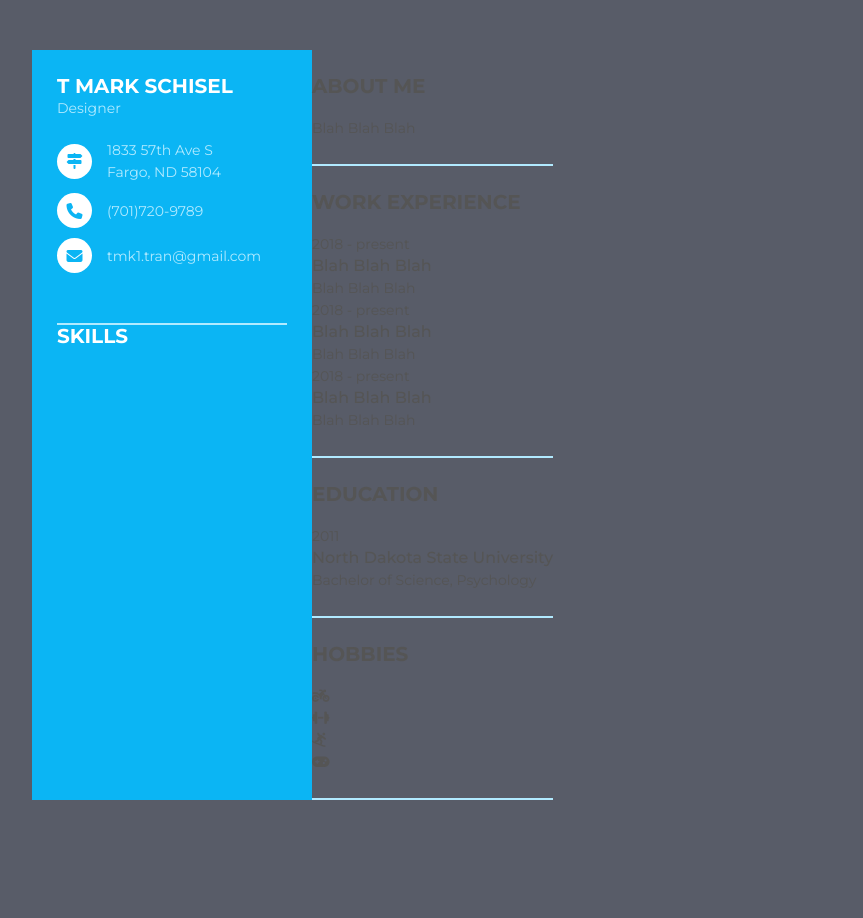
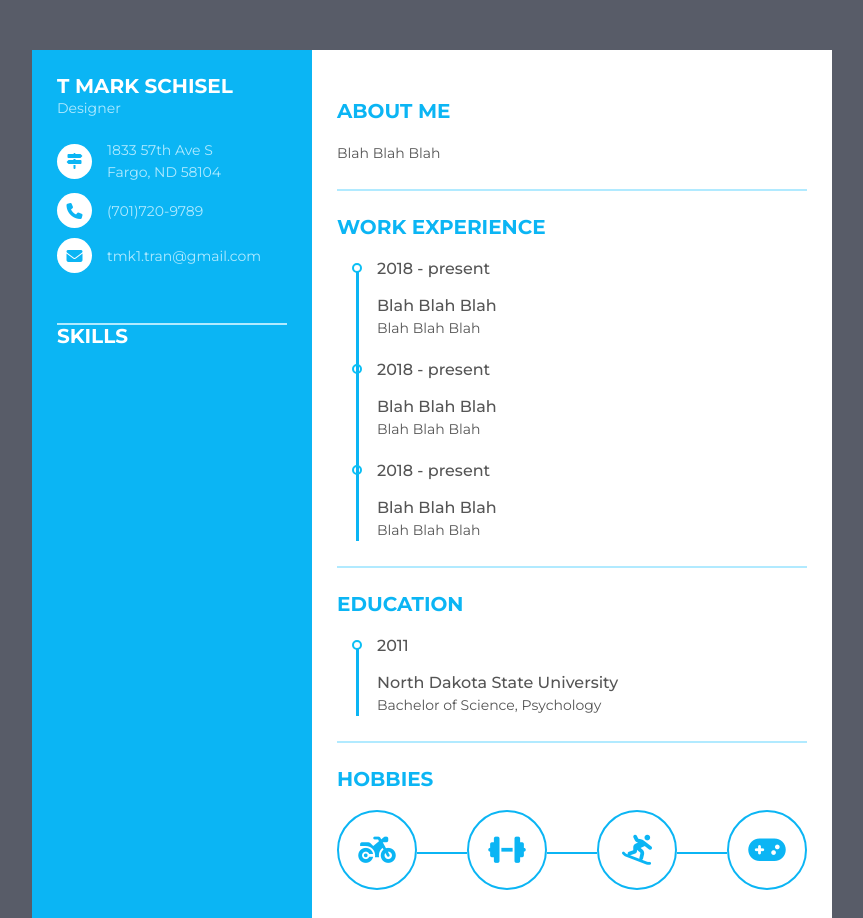
Before and after one commit to tmk-tran/resume-html-pro, a plain HTML site: page index.html in a window 1280 px wide. Shown: the top 918 px of the page, without its empty margins (208-1071 px from the left). Before the commit the page ends 850 px from the top, so only its background shows below. Drawn offline with Linux system fonts and the light colour scheme.

Commit message:
Update style.css

```diff
--- a/style.css
+++ b/style.css
@@ -52,7 +52,7 @@ body{
 }
 
 .resume .resume_left .bold{
-  color:#fff;
+  color: #fff;
 }
 
 .resume .resume_left .regular{
@@ -64,7 +64,8 @@ body{
   border-bottom: 2px solid #b1eaff;
 }
 
-.resume .resume_left .resume_item:last-child{
+.resume .resume_left .resume_item:last-child,
+.resume .resume_right .resume_item:last-child{
   border-bottom: 0px;
 }
 
@@ -89,7 +90,8 @@ body{
   position: relative;
 }
 
-.resume .icon i{
+.resume .icon i,
+.resume .resume_right .resume_hobbies ul li i{
   position: absolute;
   top: 50%;
   left: 50%;
@@ -104,3 +106,97 @@ body{
   color: #b1eaff;
   justify-content: space-between;
 }
+
+.resume .resume_left .resume_skills ul li .skill_name{
+  width: 25%;
+}
+
+.resume .resume_right{
+  width: 520px;
+  background: #fff;
+  padding: 25px;
+}
+
+.resume .resume_right .bold{
+  color: #0bb5f4;
+}
+
+.resume .resume_right .resume_work ul,
+.resume .resume_right .resume_education ul{
+  padding-left: 40px;
+  overflow: hidden;
+}
+
+.resume .resume_right ul li{
+  position: relative;
+}
+
+.resume .resume_right ul li .date{
+  font-size: 16px;
+  font-weight: 500;
+  margin-bottom:15px;
+}
+
+.resume .resume_right ul li .info{
+  margin-bottom: 20px;
+
+}
+
+.resume .resume_right ul li:last-child .info{
+  margin-bottom: 0;
+}
+
+.resume .resume_right .resume_work ul li:before,
+.resume .resume_right .resume_education ul li:before{
+  content: "";
+  position: absolute;
+  top: 5px;
+  left: -25px;
+  width: 6px;
+  height: 6px;
+  border-radius: 50%;
+  border: 2px solid #0bbff4;
+}
+
+.resume .resume_right .resume_work ul li:after,
+.resume .resume_right .resume_education ul li:after{
+  content: "";
+  position: absolute;
+  top: 14px;
+  left: -21px;
+  width: 3px;
+  height: 115px;
+  background: #0bb5f4;
+}
+
+.resume .resume_right .resume_hobbies ul{
+  display: flex;
+  justify-content: space-between;
+}
+
+.resume .resume_right .resume_hobbies ul li{
+  width: 80px;
+  height: 80px;
+  border: 2px solid #0bb5f4;
+  border-radius: 50%;
+  position: relative;
+  color: #0bb5f4;
+}
+
+.resume .resume_right .resume_hobbies ul li i{
+  font-size: 30px;
+}
+
+.resume .resume_right .resume_hobbies ul li:before{
+  content: "";
+  position: absolute;
+  top: 40px;
+  right: -52px;
+  width: 50px;
+  height: 2px;
+  background: #0bb5f4;
+}
+
+.resume .resume_right .resume_hobbies ul li:last-child:before{
+  display: none;
+}
```
